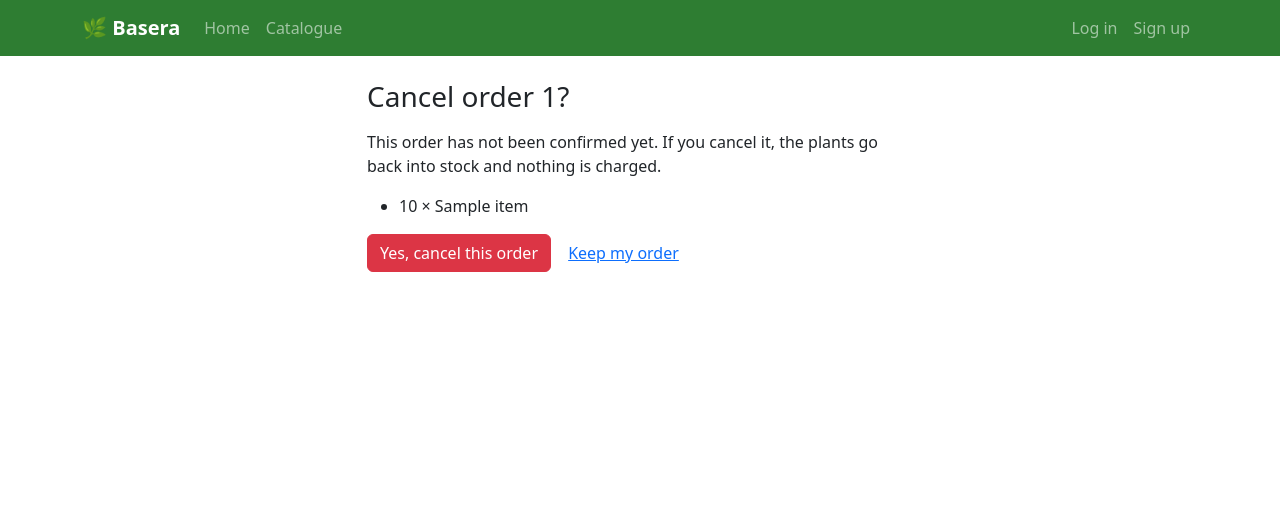
After one commit to syedkazimm/testing_basera, a Django app: template orders/templates/orders/order_cancel.html in a window 1280 px wide. The commit adds this page. Shown: the top 512 px of the page. Run offline with Django 5.2, Linux system fonts and the light colour scheme; the template is opened without the code that fills it: most values are stand-ins (such as "Sample title", 1, 10 or a date in 2020).

Commit message:
US-24: cancel a pending order and return stock in one transaction
Co-Authored-By: Claude Sonnet 5.5 <noreply@anthropic.com>

```diff
--- a/orders/order_urls.py
+++ b/orders/order_urls.py
@@ -7,4 +7,5 @@ from . import views
 urlpatterns = [
     path("", views.OrderListView.as_view(), name="order_list"),
     path("<int:pk>/", views.OrderDetailView.as_view(), name="order_detail"),
+    path("<int:pk>/cancel/", views.OrderCancelView.as_view(), name="order_cancel"),
 ]
--- /dev/null
+++ b/orders/templates/orders/order_cancel.html
@@ -0,0 +1,15 @@
+{% extends "base.html" %}
+{# US-24: cancel-order confirmation page. #}
+{% block title %}Cancel order {{ order.number }}{% endblock %}
+{% block content %}
+<div class="row justify-content-center"><div class="col-md-8 col-lg-6">
+  <h1 class="h3 mb-3">Cancel order {{ order.number }}?</h1>
+  <p>This order has not been confirmed yet. If you cancel it, the plants go back into stock and nothing is charged.</p>
+  <ul>{% for item in order.items.all %}<li>{{ item.quantity }} &times; {{ item.species_name }}</li>{% endfor %}</ul>
+  <form method="post">
+    {% csrf_token %}
+    <button type="submit" class="btn btn-danger">Yes, cancel this order</button>
+    <a href="{% url 'order_detail' order.pk %}" class="btn btn-link">Keep my order</a>
+  </form>
+</div></div>
+{% endblock %}
--- a/orders/templates/orders/order_detail.html
+++ b/orders/templates/orders/order_detail.html
@@ -13,7 +13,7 @@
 {% endif %}
 <div class="row g-4">
   <div class="col-lg-7">
-    <p>Status: <span class="badge text-bg-success">{{ order.get_status_display }}</span>
+    <p>Status: <span class="badge {% if order.status == 'CANCELLED' %}text-bg-secondary{% else %}text-bg-success{% endif %}">{{ order.get_status_display }}</span>
        &middot; Placed {{ order.created_at|date:"j M Y, H:i" }}</p>
     <div class="table-responsive">
       <table class="table align-middle">
@@ -43,6 +43,9 @@
     </div></div>
   </div>
 </div>
+{% if order.status == "PENDING" %}
+  <a href="{% url 'order_cancel' order.pk %}" class="btn btn-outline-danger mt-3">Cancel order</a>
+{% endif %}
 <a href="{% url 'order_list' %}" class="btn btn-outline-secondary mt-3">All my orders</a>
 <a href="{% url 'catalogue' %}" class="btn btn-outline-basera mt-3">Keep browsing</a>
 {% endblock %}
```
Also changed, not shown: docs/DECISIONS.md (+4 -0 lines), orders/views.py (+32 -0 lines).
